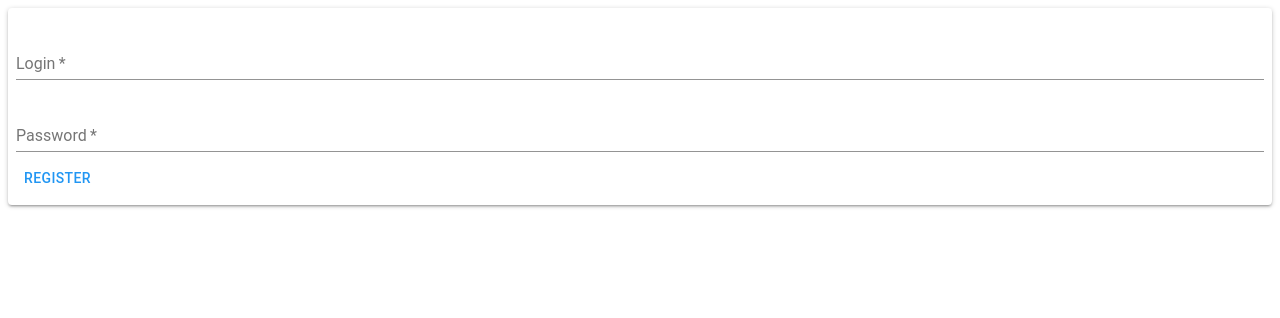
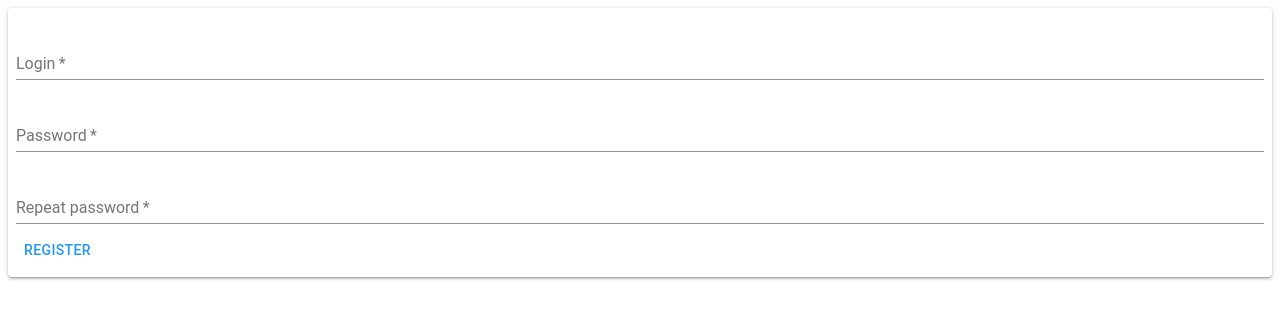
Before and after one commit to alexeyBityukov/Rebis-Statistics, a React (Create React App) app in the folder client/: page /registration in a window 1280 px wide. Shown: the top 318 px of the page. Built offline with nearby package versions, Linux system fonts and the light colour scheme.

Commit message:
NOw registration component is controlled component

```diff
--- a/client/src/actions/setRussianLang.js
+++ /dev/null
@@ -1,5 +0,0 @@
-export const SET_RUSSIAN_LANG = 'SET_RUSSIAN_LANG';
-
-export default () => ({
-  type: SET_RUSSIAN_LANG,
-});
--- /dev/null
+++ b/client/src/actions/upsertRegistrationField.js
@@ -0,0 +1,7 @@
+export const UPSERT_REGISTRATION_FIELD = 'SET_RUSSIAN_LANG';
+
+export default (fieldName, fieldValue) => ({
+  type: UPSERT_REGISTRATION_FIELD,
+  fieldName,
+  fieldValue,
+});
--- a/client/src/components/account/registration/Registration.jsx
+++ b/client/src/components/account/registration/Registration.jsx
@@ -16,7 +16,13 @@ const styles = ({ spacing }) => createStyles({
 export default connect(
   state => ({ lang: state.lang }),
 )(withStyles(styles)((props) => {
-  const { classes, lang: { registration } } = props;
+  const {
+    classes,
+    handleOnChange,
+    handleOnClick,
+    lang: { registration },
+    fields,
+  } = props;
   return (
     <Paper className={classes.paper}>
       <form autoComplete="off">
@@ -25,6 +31,8 @@ export default connect(
           fullWidth
           required
           label={registration.loginFieldLabel}
+          onChange={handleOnChange('loginField')}
+          value={fields.loginField || ''}
         />
         <TextField
           margin="normal"
@@ -32,9 +40,21 @@ export default connect(
           required
           type="password"
           label={registration.passwordFieldLabel}
+          onChange={handleOnChange('passwordField')}
+          value={fields.passwordField || ''}
+        />
+        <TextField
+          margin="normal"
+          fullWidth
+          required
+          type="password"
+          label={registration.repeatPasswordFieldLabel}
+          onChange={handleOnChange('repeatPasswordField')}
+          value={fields.repeatPasswordField || ''}
         />
         <Button
           color="primary"
+          onClick={handleOnClick}
         >
           {registration.registerButtonLabel}
         </Button>
--- a/client/src/components/account/registration/RegistrationContainer.jsx
+++ b/client/src/components/account/registration/RegistrationContainer.jsx
@@ -1,7 +1,35 @@
-import React from 'react';
-
+import React, { Component } from 'react';
 import Registration from './Registration';
 
-export default () => (
-  <Registration />
-);
+export default class extends Component {
+  state = {
+    fields: {
+    }
+  };
+
+  handleOnChange = (fieldName) => {
+    return (event) => {
+      event.preventDefault();
+      this.setState({
+        fields: {
+          ...this.state.fields,
+          [fieldName]: event.target.value,
+        }
+      });
+    }
+  };
+
+  handleOnClick = (event) => {
+    event.preventDefault();
+    console.log('send req on save');
+    console.log(this.state);
+  };
+
+  render() {
+    return <Registration
+      handleOnChange={this.handleOnChange}
+      handleOnClick={this.handleOnClick}
+      fields={this.state.fields}
+    />;
+  }
+};
--- a/client/src/languages/english.js
+++ b/client/src/languages/english.js
@@ -3,5 +3,6 @@ export default {
     loginFieldLabel: 'Login',
     passwordFieldLabel: 'Password',
     registerButtonLabel: 'Register',
+    repeatPasswordFieldLabel: 'Repeat password',
   },
 };
--- a/client/src/reducers/index.js
+++ b/client/src/reducers/index.js
@@ -1,19 +1,20 @@
-import { SET_RUSSIAN_LANG } from '../actions/setRussianLang';
+import { UPSERT_REGISTRATION_FIELD } from '../actions/upsertRegistrationField';
 import english from '../languages/english';
-import russian from '../languages/russian';
+// import russian from '../languages/russian';
 
 
 const initialState = {
   lang: english,
+  registration: {},
 };
 
 export default (state = initialState, action) => {
   switch (action.type) {
-    case SET_RUSSIAN_LANG:
-      return {
-        ...state,
-        lang: russian,
-      };
+    case UPSERT_REGISTRATION_FIELD: {
+      const newState = { ...state };
+      newState.registration[action.fieldName] = action.fieldValue;
+      return newState;
+    }
     default:
       return state;
   }
```
